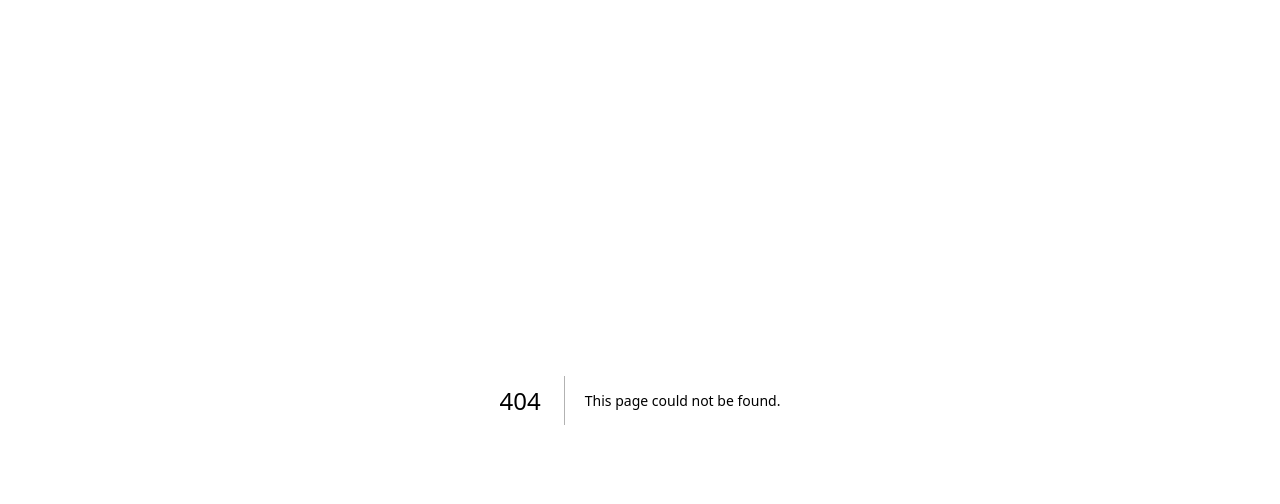
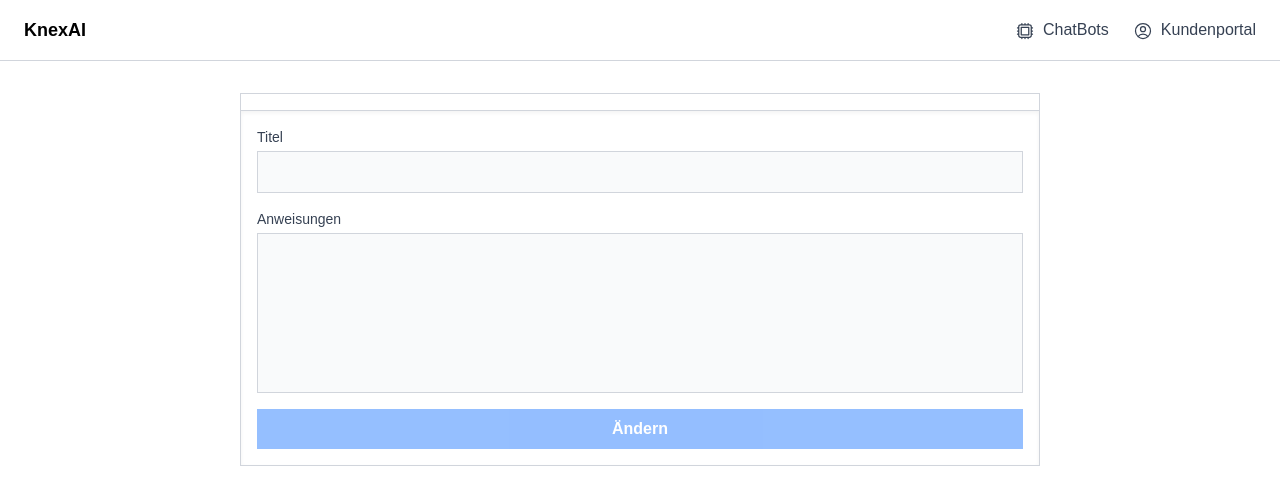
Before and after one commit to JuliusHaring/saas-template, a Next.js app: page /admin/chatbots/1/edit in a window 1280 px wide. Before the commit this address had no page. Shown: the top 504 px of the page. Built offline with nearby package versions, Linux system fonts and the light colour scheme; no server answers.

Commit message:
feat: add basic chatbot edit page

```diff
--- a/package.json
+++ b/package.json
@@ -23,6 +23,7 @@
     "react": "^19.0.0",
     "react-dom": "^19.0.0",
     "react-gauge-component": "^1.2.64",
+    "react-hook-form": "^7.54.2",
     "stripe": "^17.5.0",
     "svix": "^1.45.1",
     "turndown": "^7.2.0",
--- /dev/null
+++ b/src/app/admin/chatbots/[chatBotId]/edit/page.tsx
@@ -0,0 +1,87 @@
+"use client";
+import { Input, Textarea } from "@/lib/components/atoms/Input";
+import InputError from "@/lib/components/atoms/InputError";
+import Button from "@/lib/components/molecules/button";
+import Card from "@/lib/components/organisms/Card";
+import { ChatBotType, UpdateChatBotType } from "@/lib/db/types";
+import { FEChatBotService } from "@/lib/frontend-services/chatbot-service";
+import { useParams, useRouter } from "next/navigation";
+import { useEffect, useState } from "react";
+import { useForm } from "react-hook-form";
+
+const feChatBotService = FEChatBotService.Instance;
+
+const ChatBotEdit: React.FC = () => {
+  const router = useRouter();
+  const params = useParams<{ chatBotId: string }>();
+  const [headerTitle, setHeaderTitle] = useState<string>("");
+  const {
+    register,
+    handleSubmit,
+    setValue,
+    formState: { errors, isValid },
+  } = useForm<ChatBotType>({
+    defaultValues: {
+      name: "",
+      instructions: "",
+    },
+  });
+
+  useEffect(() => {
+    const getChatBot = async () => {
+      const chatbot = await feChatBotService.getChatBot(params.chatBotId);
+      setHeaderTitle(chatbot.name);
+      setValue("name", chatbot.name);
+      setValue("instructions", chatbot.instructions);
+    };
+    if (params.chatBotId) getChatBot();
+  }, [params.chatBotId, setValue]);
+
+  const onSubmit = async (data: ChatBotType) => {
+    const updateChatBot: UpdateChatBotType = {
+      name: data.name,
+      instructions: data.instructions,
+    };
+    const updatedChatBot = await feChatBotService.updateChatBot(
+      params.chatBotId,
+      updateChatBot,
+    );
+    setHeaderTitle(updatedChatBot.name);
+    router.push(`/admin/chatbots`);
+  };
+
+  return (
+    <Card header={<h1 className="font-semibold">{headerTitle}</h1>}>
+      <form
+        className="grid grid-cols-1 gap-y-4"
+        onSubmit={handleSubmit(onSubmit)}
+      >
+        <Input
+          type="text"
+          label="Titel"
+          {...register("name", {
+            required: "Titel ist erforderlich",
+            minLength: {
+              value: 3,
+              message: "Mindestens 3 Zeichen erforderlich",
+            },
+          })}
+        />
+        <InputError errors={errors} name="name" />
+
+        <Textarea
+          label="Anweisungen"
+          className="h-[10em] resize-none"
+          {...register("instructions")}
+        />
+        <InputError errors={errors} name="instructions" />
+
+        <Button type="submit" isDisabled={!isValid}>
+          Ändern
+        </Button>
+      </form>
+    </Card>
+  );
+};
+
+export default ChatBotEdit;
--- a/src/app/admin/chatbots/page.tsx
+++ b/src/app/admin/chatbots/page.tsx
@@ -1,12 +1,9 @@
 "use client";
-import { QuotaUsageType } from "@/lib/api-services/quotas-service";
 import Button from "@/lib/components/molecules/button";
 import Card from "@/lib/components/organisms/Card";
 import QuotasOverview from "@/lib/components/organisms/QuotasOverview";
 import { ChatBotType } from "@/lib/db/types";
 import { FEChatBotService } from "@/lib/frontend-services/chatbot-service";
-import { FEQutoaService } from "@/lib/frontend-services/quota-service";
-import { FERAGService } from "@/lib/frontend-services/rag-service";
 import { getImportScript } from "@/lib/utils/import-script";
 import {
   CodeBracketSquareIcon,
@@ -17,12 +14,9 @@ import {
 import { useState, useEffect } from "react";
 
 const feChatBotService = FEChatBotService.Instance;
-const feQuotaService = FEQutoaService.Insance;
-const feRagService = FERAGService.Instance;
 
 export default function Chatbots() {
   const [chatbots, setChatbots] = useState<ChatBotType[]>([]);
-  const [quotaUsage, setQuotaUsage] = useState<QuotaUsageType>();
 
   useEffect(() => {
     const getChatBots = async () => {
@@ -35,17 +29,6 @@ export default function Chatbots() {
     };
 
     getChatBots();
-
-    const checkQuota = async () => {
-      try {
-        const quotaUsage = await feQuotaService.getQuotas();
-        setQuotaUsage(quotaUsage);
-      } catch (error) {
-        console.error("Error fetching quota:", error);
-      }
-    };
-
-    checkQuota();
   }, []);
 
   const handleDelete = async (chatbot: ChatBotType) => {
@@ -63,14 +46,10 @@ export default function Chatbots() {
   return (
     <div>
       <QuotasOverview />
-      <Button href="" className="mb-2">
+      <Button className="my-2">
         <PlusIcon className="h-5 w-5 text-white" />
       </Button>
-      <ChatBotGrid
-        chatbots={chatbots}
-        handleDelete={handleDelete}
-        quotaUsage={quotaUsage}
-      />
+      <ChatBotGrid chatbots={chatbots} handleDelete={handleDelete} />
     </div>
   );
 }
@@ -78,11 +57,9 @@ export default function Chatbots() {
 function ChatBotGrid({
   chatbots,
   handleDelete,
-  quotaUsage,
 }: {
   chatbots: ChatBotType[];
   handleDelete: (chatbot: ChatBotType) => void;
-  quotaUsage?: QuotaUsageType;
 }) {
   const getSourcesList = (chatbot: ChatBotType) => {
     const sources = [];
@@ -107,7 +84,6 @@ function ChatBotGrid({
               <ChatBotCardFooter
                 chatbot={chatbot}
                 handleDelete={() => handleDelete(chatbot)}
-                quotaUsage={quotaUsage}
               />
             }
           >
@@ -130,28 +106,10 @@ function chatBotCardHeader(chatbot: ChatBotType) {
 function ChatBotCardFooter({
   chatbot,
   handleDelete,
-  quotaUsage,
 }: {
   chatbot: ChatBotType;
   handleDelete: () => void;
-  quotaUsage?: QuotaUsageType;
 }) {
-  const handleIngest = async () => {
-    await feRagService.ingestFiles(chatbot.id);
-  };
-
-  const hasSources = (): boolean => {
-    return (
-      [chatbot.GDriveSource, chatbot.WebsiteSource]
-        .map((source) => typeof source !== "undefined" && source !== null)
-        .indexOf(true) >= 0
-    );
-  };
-
-  const hasRemainingFiles = (): boolean => {
-    return (quotaUsage?.fileCount?.remaining || 0) > 0;
-  };
-
   const handleCopyToClipboard = () => {
     const script = getImportScript(chatbot);
     navigator.clipboard.writeText(script).then(
@@ -170,10 +128,7 @@ function ChatBotCardFooter({
         <CodeBracketSquareIcon className="h-5 w-5 text-white" />
       </Button>
 
-      <Button
-        onClick={handleIngest}
-        isDisabled={!hasRemainingFiles() || !hasSources()}
-      >
+      <Button href={`/admin/chatbots/${chatbot.id}/edit`}>
         <PencilSquareIcon className="h-5 w-5 text-white" />
       </Button>
       <Button
--- a/src/app/api/chatbot/[chatBotId]/route.ts
+++ b/src/app/api/chatbot/[chatBotId]/route.ts
@@ -1,9 +1,45 @@
 import { ChatBotService } from "@/lib/api-services/chatbot-service";
+import { UpdateChatBotType } from "@/lib/db/types";
 import { getUserId } from "@/lib/utils/routes/auth";
 import { NotFound, withErrorHandling } from "@/lib/utils/routes/http-errors";
 import { type NextRequest } from "next/server";
 
 const chatbotService = ChatBotService.Instance;
+
+export const GET = withErrorHandling(
+  async (
+    request: NextRequest,
+    { params }: { params: Promise<{ chatBotId: string }> },
+  ) => {
+    const userId = await getUserId();
+    const chatBotId = (await params).chatBotId;
+
+    if (!chatBotId) {
+      throw NotFound(`ChatBot ${chatBotId} not found`);
+    }
+
+    const chatBot = await chatbotService.getChatBot(userId, chatBotId);
+    return chatBot;
+  },
+);
+
+export const PUT = withErrorHandling(
+  async (
+    request: NextRequest,
+    { params }: { params: Promise<{ chatBotId: string }> },
+  ) => {
+    const userId = await getUserId();
+    const chatBotId = (await params).chatBotId;
+    const data: UpdateChatBotType = await request.json();
+
+    if (!chatBotId) {
+      throw NotFound(`ChatBot ${chatBotId} not found`);
+    }
+
+    const chatBot = await chatbotService.updateChatBot(userId, chatBotId, data);
+    return chatBot;
+  },
+);
 
 export const DELETE = withErrorHandling(
   async (
--- a/src/lib/api-services/chatbot-service.ts
+++ b/src/lib/api-services/chatbot-service.ts
@@ -5,11 +5,13 @@ import {
   getChatBot,
   getChatBots,
   getUserIdOfChatbot,
+  updateChatBot as updateChatBotFunc,
 } from "@/lib/db/chatbot";
 import {
   ChatBotIdType,
   ChatBotType,
   CreateChatBotType,
+  UpdateChatBotType,
   UserIdType,
 } from "../db/types";
 
@@ -55,4 +57,12 @@ export class ChatBotService {
   public async deleteChatBot(userId: UserIdType, chatBotId: ChatBotIdType) {
     return deleteChatBot(userId, chatBotId);
   }
+
+  public async updateChatBot(
+    userId: UserIdType,
+    chatBotId: ChatBotIdType,
+    updateChatBot: UpdateChatBotType,
+  ) {
+    return updateChatBotFunc(userId, chatBotId, updateChatBot);
+  }
 }
--- a/src/lib/components/atoms/Input.tsx
+++ b/src/lib/components/atoms/Input.tsx
@@ -17,7 +17,7 @@ export const Input: React.FC<InputProps> = ({
       <label className="text-sm font-medium text-gray-700">{label}</label>
     )}
     <input
-      className={`border border-gray-300 rounded-lg p-2 bg-gray-50 focus:ring-2 focus:ring-blue-500 focus:outline-none ${className}`}
+      className={`border border-gray-300 p-2 bg-gray-50 focus:ring-2 focus:ring-blue-500 focus:outline-none ${className}`}
       {...props}
     />
     {error && <span className="text-sm text-red-500">{error}</span>}
@@ -42,7 +42,7 @@ export const Textarea: React.FC<TextareaProps> = ({
       <label className="text-sm font-medium text-gray-700">{label}</label>
     )}
     <textarea
-      className={`border border-gray-300 rounded-lg p-2 bg-gray-50 focus:ring-2 focus:ring-blue-500 focus:outline-none ${className}`}
+      className={`border border-gray-300 p-2 bg-gray-50 focus:ring-2 focus:ring-blue-500 focus:outline-none ${className}`}
       {...props}
     />
     {error && <span className="text-sm text-red-500">{error}</span>}
--- /dev/null
+++ b/src/lib/components/atoms/InputError.tsx
@@ -0,0 +1,17 @@
+import React from "react";
+import { FieldErrors } from "react-hook-form";
+
+interface InputErrorProps {
+  errors: FieldErrors;
+  name: string;
+}
+
+const InputError: React.FC<InputErrorProps> = ({ errors, name }) => {
+  const errorMessage = errors[name]?.message as string | undefined;
+
+  if (!errorMessage) return null;
+
+  return <span className="text-sm text-red-500">{errorMessage}</span>;
+};
+
+export default InputError;
--- a/src/lib/components/organisms/Card.tsx
+++ b/src/lib/components/organisms/Card.tsx
@@ -10,14 +10,14 @@ export default function Card({
   className?: string;
 }>) {
   return (
-    <div
-      className={`border border-gray-300 divide-y divide-gray-300 ${className}`}
-    >
+    <div className={`border border-gray-300 divide-y divide-gray-300`}>
       {typeof header !== "undefined" && (
         <div className="px-4 py-2 font-semibold truncate">{header}</div>
       )}
 
-      <div className="p-4 truncate inset-shadow-sm  inset-shadow-black-100">
+      <div
+        className={`p-4 truncate inset-shadow-sm  inset-shadow-black-100  ${className}`}
+      >
         {children}
       </div>
 
--- a/src/lib/db/chatbot.ts
+++ b/src/lib/db/chatbot.ts
@@ -4,6 +4,7 @@ import {
   chatBotInclude,
   ChatBotType,
   CreateChatBotType,
+  UpdateChatBotType,
   UserIdType,
 } from "./types";
 
@@ -53,6 +54,17 @@ export async function createChatBot(
   });
 }
 
+export async function updateChatBot(
+  userId: UserIdType,
+  chatBotId: ChatBotIdType,
+  updateChatBot: UpdateChatBotType,
+) {
+  return prisma.chatBot.update({
+    where: { id: chatBotId },
+    data: updateChatBot,
+  });
+}
+
 export async function deleteChatBot(
   userId: UserIdType,
   chatBotId: ChatBotIdType,
--- a/src/lib/db/types.ts
+++ b/src/lib/db/types.ts
@@ -10,6 +10,8 @@ import {
 } from "@prisma/client";
 
 export type CreateChatBotType = Omit<Prisma.ChatBotCreateInput, "User">;
+
+export type UpdateChatBotType = Omit<Prisma.ChatBotUpdateInput, "User">;
 
 export const chatBotInclude = {
   Style: true,
--- a/src/lib/frontend-services/chatbot-service.ts
+++ b/src/lib/frontend-services/chatbot-service.ts
@@ -1,4 +1,9 @@
-import { ChatBotIdType, ChatBotType, CreateChatBotType } from "../db/types";
+import {
+  ChatBotIdType,
+  ChatBotType,
+  CreateChatBotType,
+  UpdateChatBotType,
+} from "../db/types";
 import { fetchJson } from "../utils/fetch";
 
 export class FEChatBotService {
@@ -13,6 +18,10 @@ export class FEChatBotService {
     return fetchJson<ChatBotType[]>("/api/chatbot");
   }
 
+  public async getChatBot(chatBotId: ChatBotIdType) {
+    return fetchJson<ChatBotType>(`/api/chatbot/${chatBotId}`);
+  }
+
   public async createChatBot(formValues: CreateChatBotType) {
     return fetchJson<ChatBotType>("/api/chatbot", {
       method: "POST",
@@ -20,9 +29,19 @@ export class FEChatBotService {
     });
   }
 
-  public async deleteChatBot(chatbotId: ChatBotIdType) {
-    return fetchJson<ChatBotType>(`/api/chatbot/${chatbotId}`, {
+  public async deleteChatBot(chatBotId: ChatBotIdType) {
+    return fetchJson<ChatBotType>(`/api/chatbot/${chatBotId}`, {
       method: "DELETE",
     });
   }
+
+  public async updateChatBot(
+    chatBotId: ChatBotIdType,
+    updateChatBot: UpdateChatBotType,
+  ) {
+    return fetchJson<ChatBotType>(`/api/chatbot/${chatBotId}`, {
+      method: "PUT",
+      body: JSON.stringify(updateChatBot),
+    });
+  }
 }
```
Also changed, not shown: 1 other file (tests, documents, lock files or other folders).
